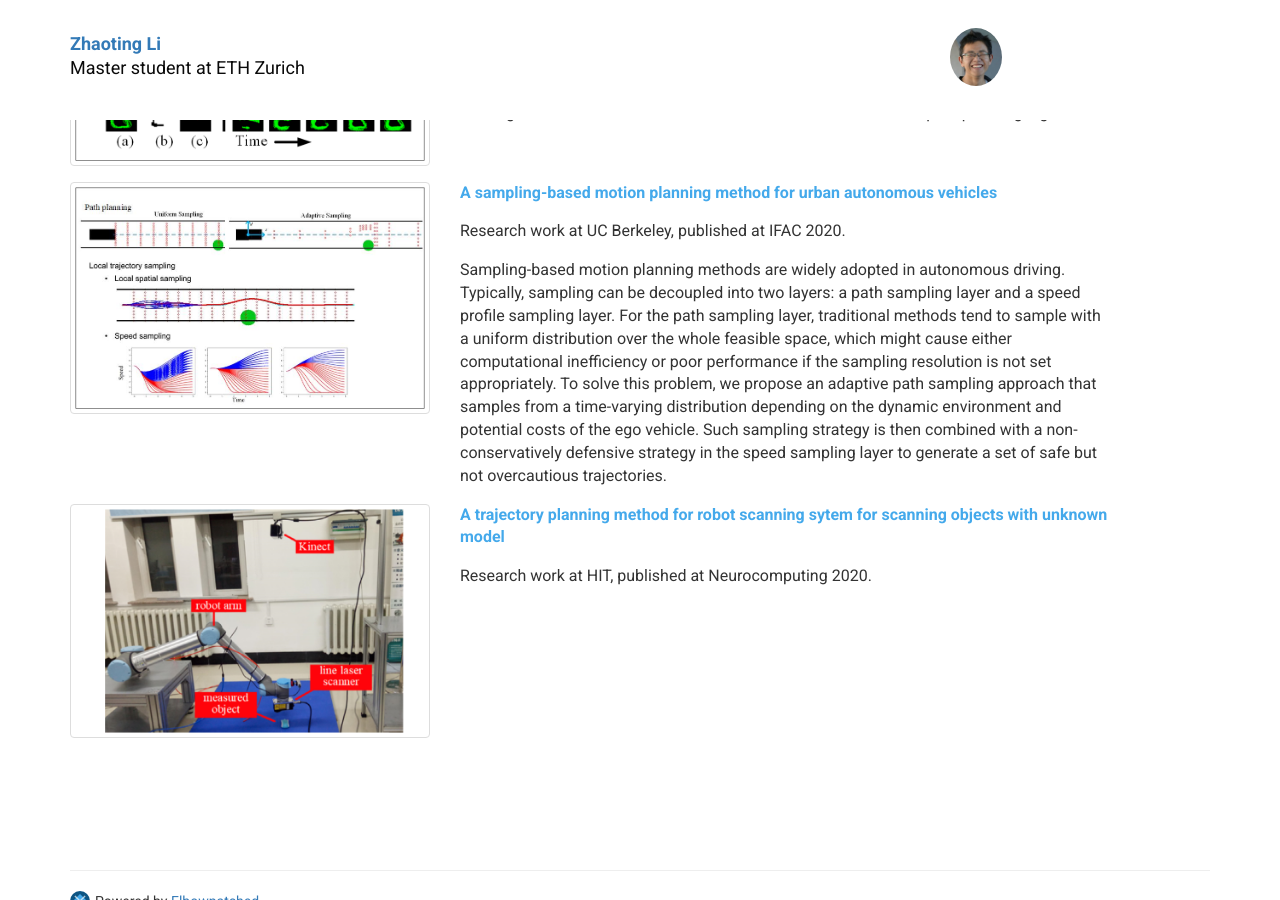
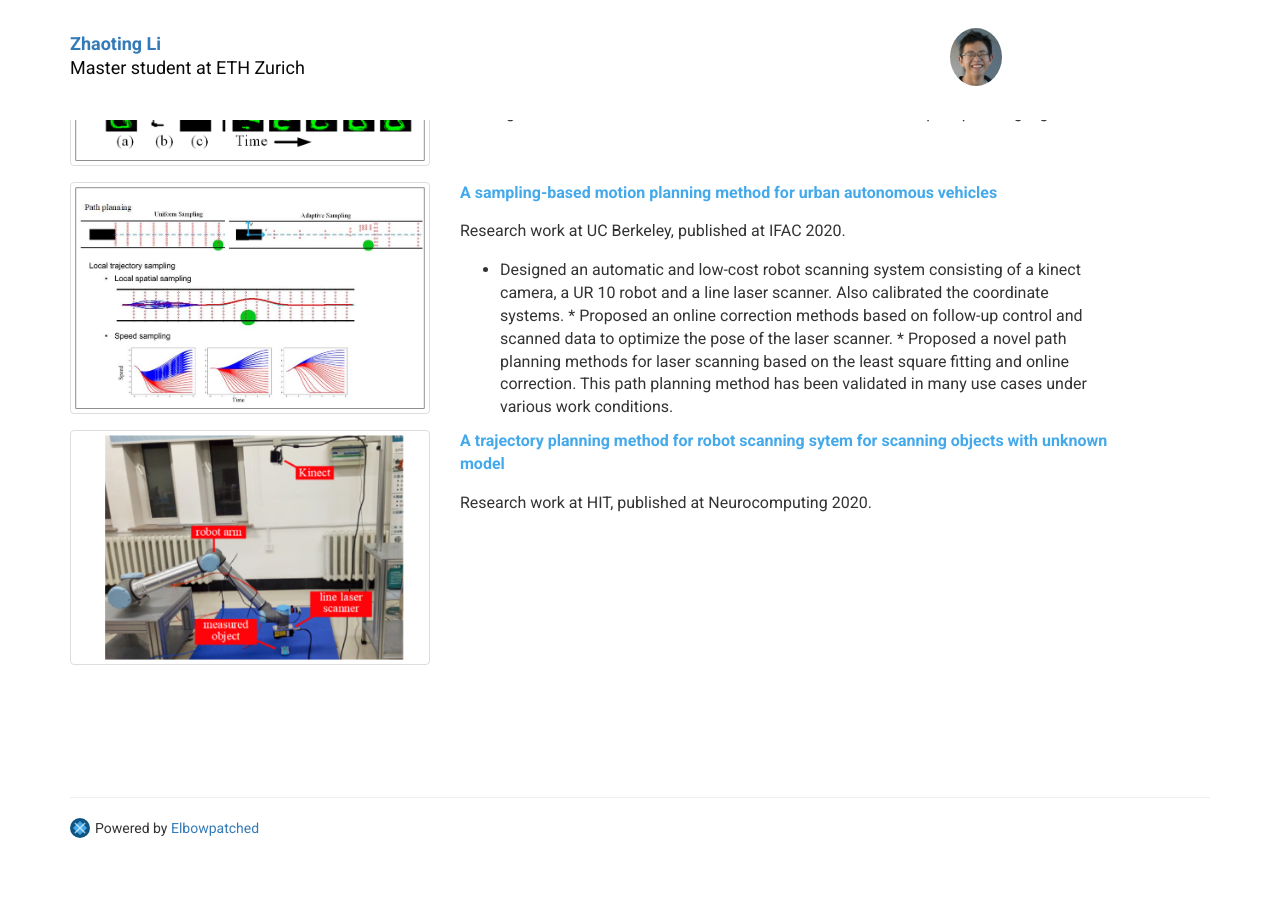
Before and after one commit to ZhaotingLi/ZhaotingLi.github.io, a Jekyll site: the page built from index.html, in a window 1280 px wide and 900 px high, scrolled down 2495 px. Built offline with Jekyll 4.4.1, drawn with Linux system fonts in a browser that asks for light colours; nearby versions of some CDN libraries.

Commit message:
change the project descirption

```diff
--- a/_data/projects.yml
+++ b/_data/projects.yml
@@ -55,13 +55,10 @@
 -
   name: 'A sampling-based motion planning method for urban autonomous vehicles'
   description: >
-    Sampling-based motion planning methods are widely adopted in autonomous driving. Typically, sampling can be decoupled into two
-    layers: a path sampling layer and a speed profile sampling layer. For the path sampling layer, traditional methods tend to
-    sample with a uniform distribution over the whole feasible space, which might cause either computational inefficiency or
-    poor performance if the sampling resolution is not set appropriately. To solve this problem, we propose an adaptive path
-    sampling approach that samples from a time-varying distribution depending on the dynamic environment and potential costs
-    of the ego vehicle. Such sampling strategy is then combined with a non-conservatively defensive strategy in the speed sampling
-    layer to generate a set of safe but not overcautious trajectories.
+    * Designed an automatic and low-cost robot scanning system consisting of a kinect camera, a UR 10 robot and a line laser scanner. Also calibrated the coordinate systems.
+    * Proposed an online correction methods based on follow-up control and scanned data to optimize the pose of the laser scanner.
+    * Proposed a novel path planning methods for laser scanning based on the least square fitting and online correction. This path planning method has been validated in many use cases under various work conditions.
+
   image: /img/road_figure.jpg
   abstract: >
     Research work at UC Berkeley, published at IFAC 2020.
```
